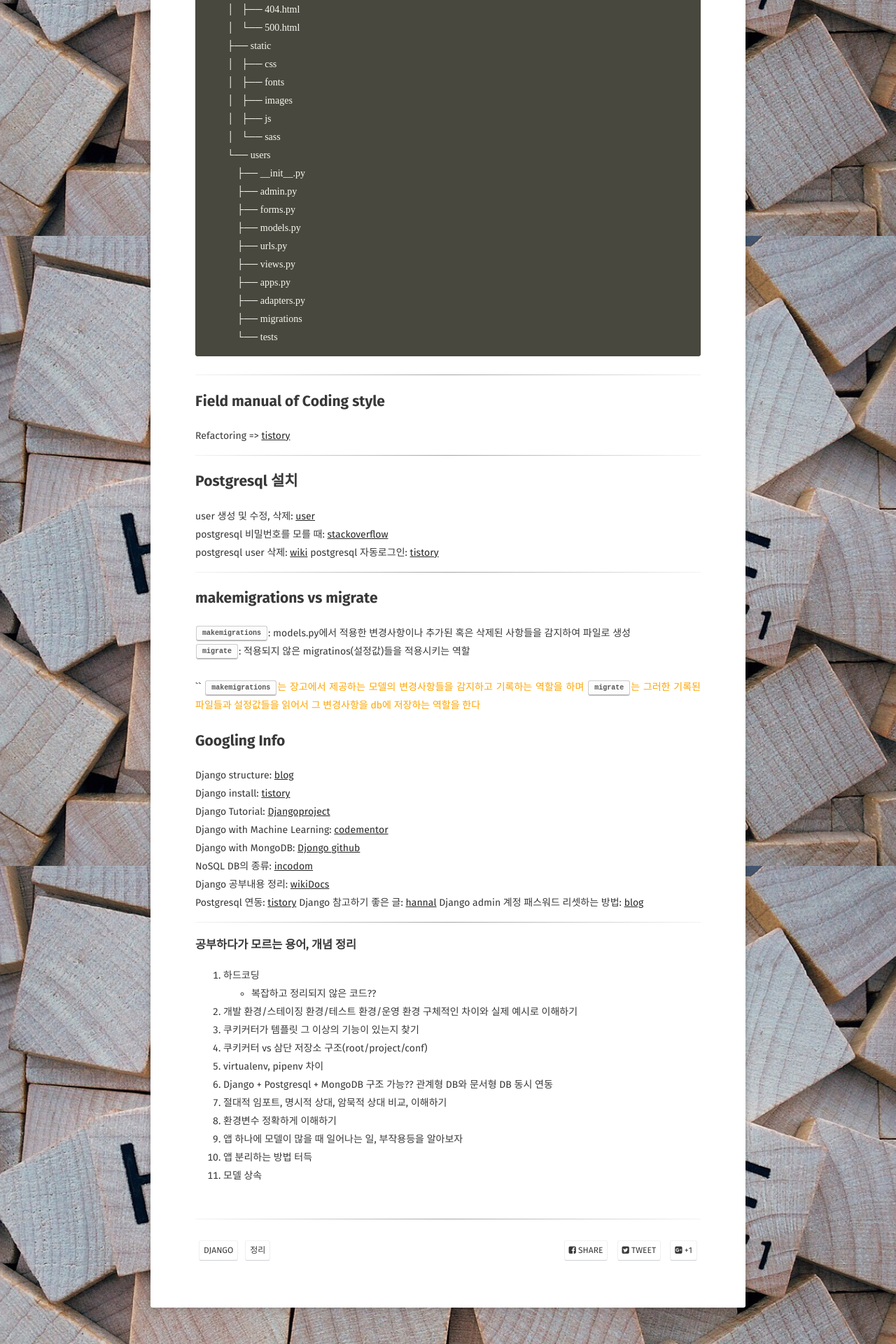
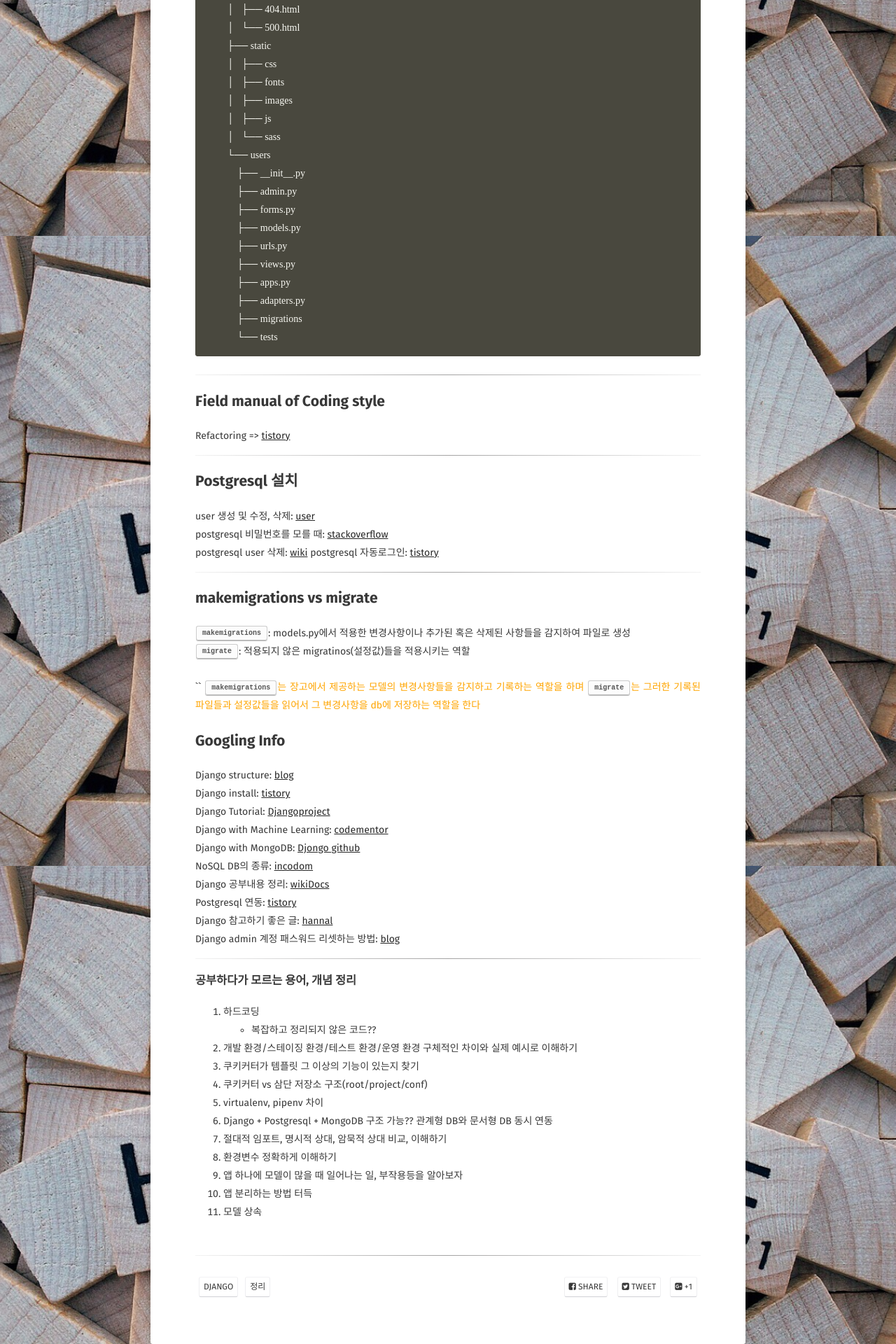
Before and after one commit to Jungjihyuk/JH_Life, a Jekyll site: the page built from _posts/2019-03-25-django.md, in a window 1280 px wide. Shown: the part 3263-5183 px from the top of the page at 70% size. Built offline with Jekyll 4.4.1, drawn with Linux system fonts in a browser that asks for light colours; some web fonts are replaced; comment, search, counter and statistics services are not loaded.

Commit message:
줄바꿈 추가

```diff
--- a/_posts/2019-03-25-django.md
+++ b/_posts/2019-03-25-django.md
@@ -175,9 +175,9 @@ Django with Machine Learning: [codementor](https://www.codementor.io/jadianes/bu
 Django with MongoDB: [Djongo github](https://github.com/nesdis/djongo)<br>
 NoSQL DB의 종류: [incodom](https://www.incodom.kr/NoSQL_DB_의_종류)<br>
 Django 공부내용 정리: [wikiDocs](https://wikidocs.net/book/837)<br>
-Postgresql 연동: [tistory](https://it-tutorial.tistory.com/141?category=1011041)
-Django 참고하기 좋은 글: [hannal](https://blog.hannal.com)
-Django admin 계정 패스워드 리셋하는 방법: [blog](https://antilibrary.org/666)
+Postgresql 연동: [tistory](https://it-tutorial.tistory.com/141?category=1011041)<br>
+Django 참고하기 좋은 글: [hannal](https://blog.hannal.com)<br>
+Django admin 계정 패스워드 리셋하는 방법: [blog](https://antilibrary.org/666)<br>
 <hr>
 
 ### 공부하다가 모르는 용어, 개념 정리
```
